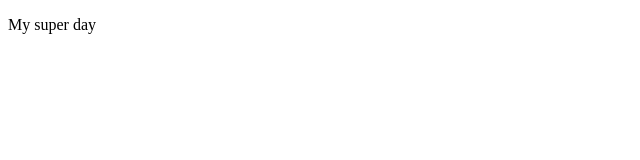
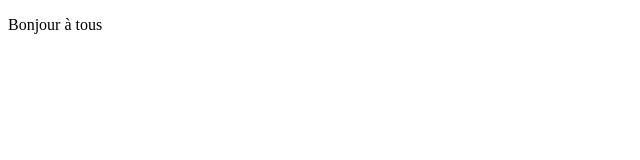
Before and after one commit to FlavienDesse/my_super_day_front, a React (Create React App) app: page / in a window 1280 px wide. Shown: the top 160 px of the page, without its empty margins (0-640 px from the left). Built offline with nearby package versions, Linux system fonts and the light colour scheme.

Commit message:
5nd commit

```diff
--- a/src/App.js
+++ b/src/App.js
@@ -5,7 +5,7 @@ function App() {
   return (
 
         <p>
-         My super day
+        Bonjour à tous
         </p>
   );
 }
```
